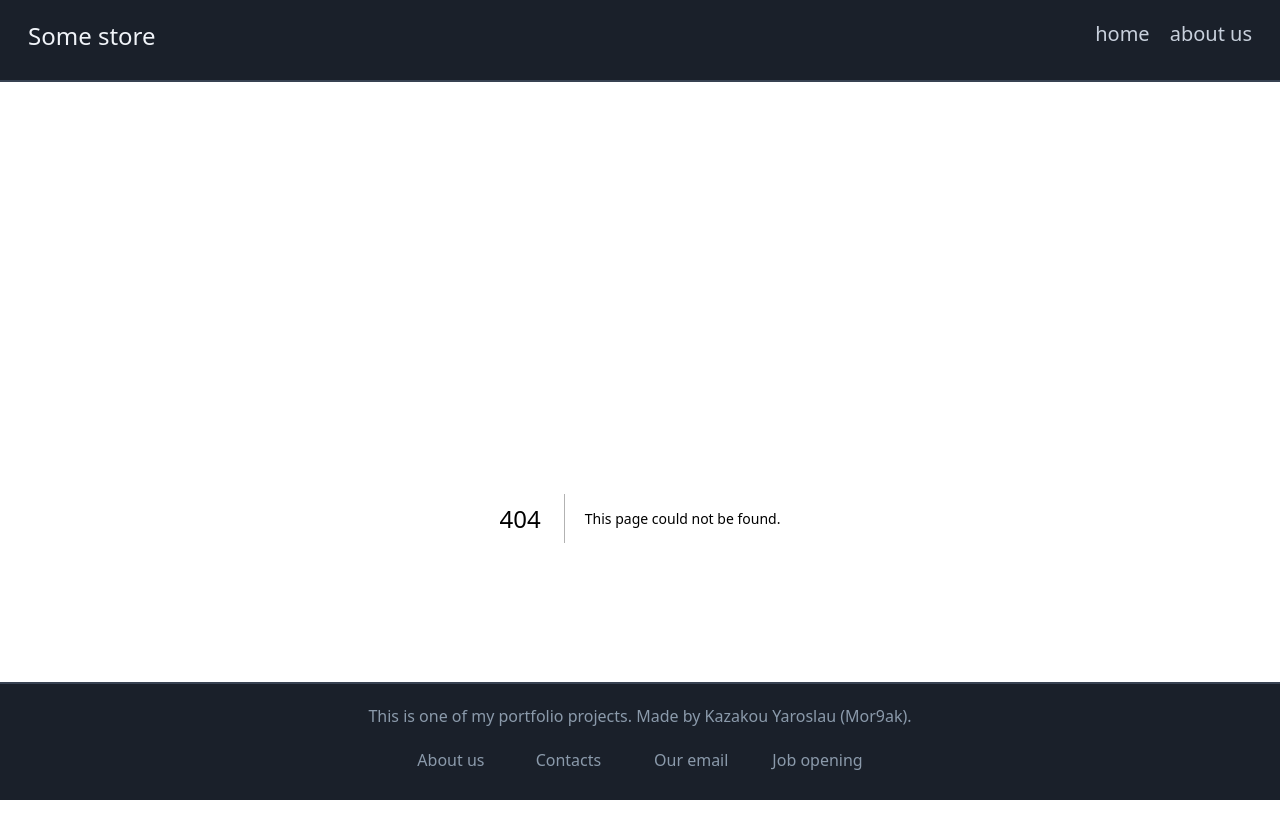
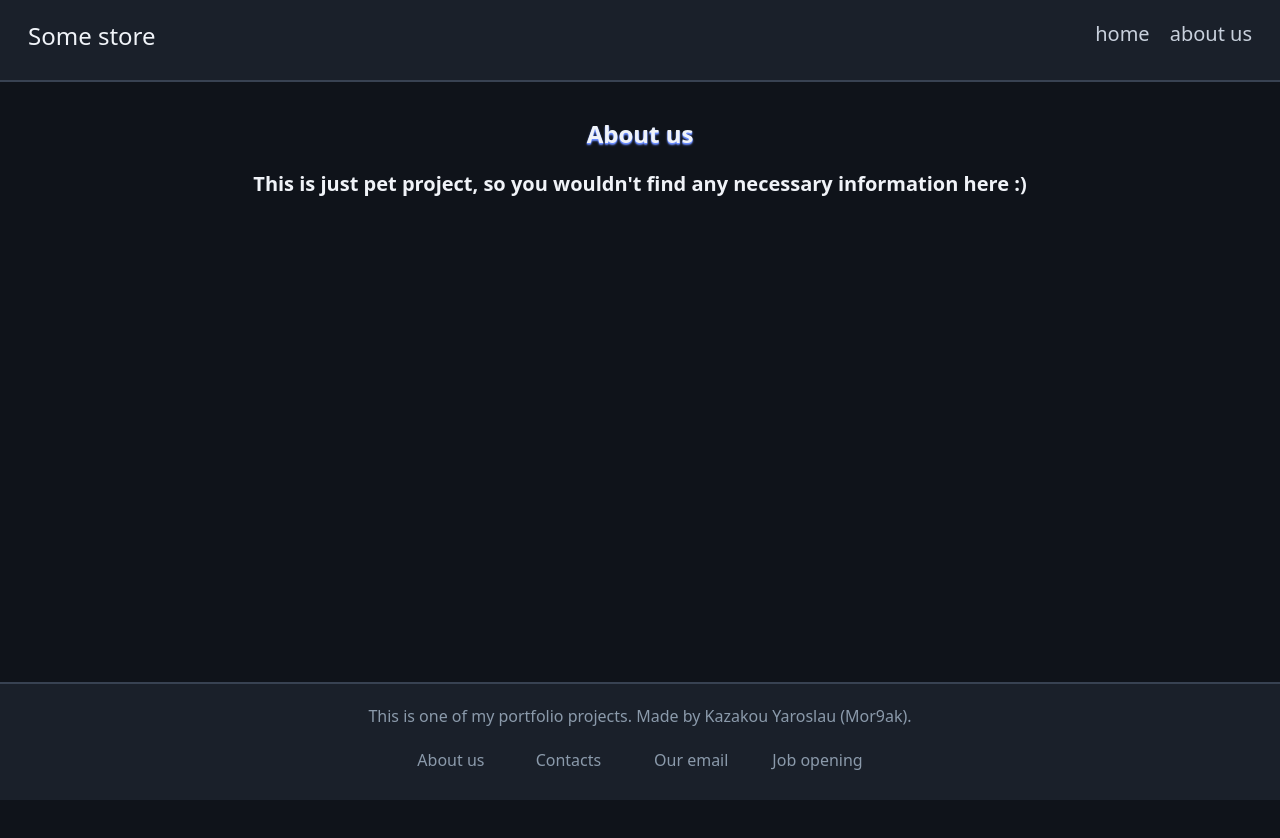
Before and after one commit to Mor9ak/buysomething, a Next.js app: page /AboutUs in a window 1280 px wide. Before the commit this address had no page. Shown: the top 838 px of the page. After the commit the page ends 800 px from the top, so only its background shows below. Built offline with nearby package versions, Linux system fonts and the light colour scheme.

Commit message:
feat (project): added "About us" page

```diff
--- /dev/null
+++ b/app/AboutUs/data/data.json
@@ -0,0 +1,4 @@
+{
+  "title": "About us",
+  "text": "This is just pet project, so you wouldn't find any necessary information here :)"
+}
--- /dev/null
+++ b/app/AboutUs/page.tsx
@@ -0,0 +1,13 @@
+import React from 'react';
+import Article from "@/shared/Article";
+import data from './data/data.json'
+
+const AboutUs = () => {
+    return (
+        <div className="flex flex-col justify-center items-center">
+            <Article title={data.title} text={data.text} />
+        </div>
+    );
+}
+
+export default AboutUs;
```
